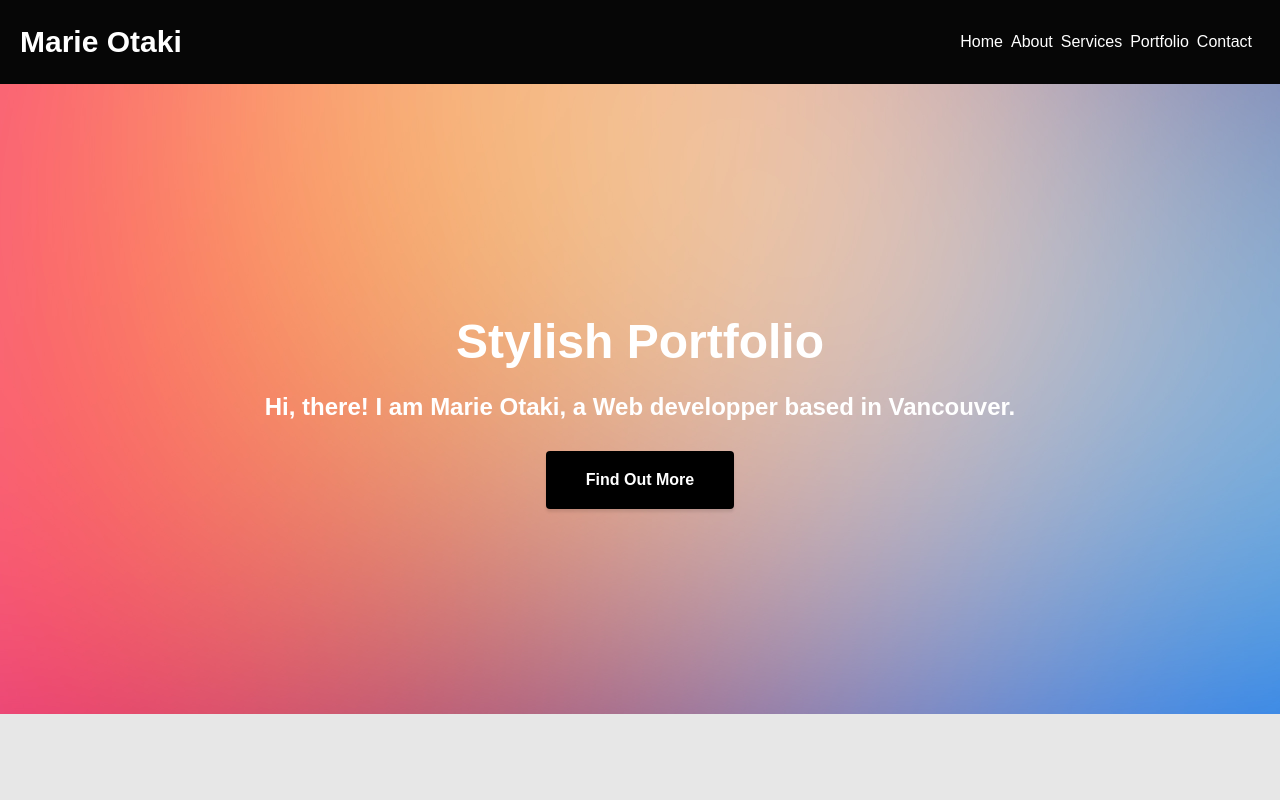
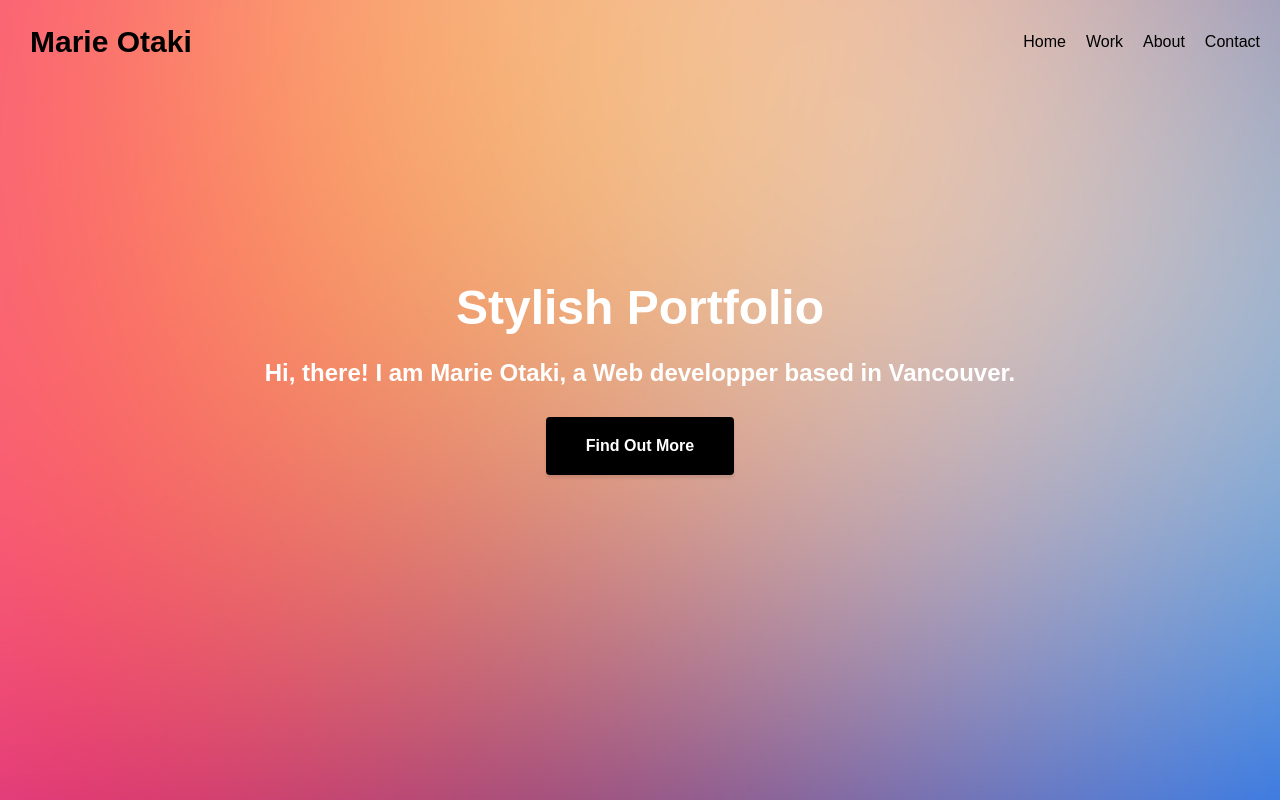
Before and after one commit to marieooq/react_portfolio, a React (Create React App) app: page / in a window 1280 px wide. Shown: the top 800 px of the page. Built offline with nearby package versions, Linux system fonts and the light colour scheme.

Commit message:
modified header and navigation

```diff
--- a/src/Header.css
+++ b/src/Header.css
@@ -1,7 +1,7 @@
 header{
     margin: 0 auto;
     text-align: center;
-    padding-top: 230px;
+    padding-top: 280px;
 }
 header h1{
     margin: 0;
--- a/src/Header.js
+++ b/src/Header.js
@@ -4,7 +4,7 @@ import './Header.css';
 
 const myStyles = {
   backgroundImage : `url(${Background})`,
-  height: '50vh',
+  height: '100vh',
   backgroundSize: 'cover'
 }
 
--- a/src/Navigation.css
+++ b/src/Navigation.css
@@ -1,28 +1,29 @@
 nav{
+    background-color: transparent;
     display: flex;
     justify-content: space-between;
-    background-color: #060606;
-    /* background-color: #1d809f; */
-    align-items: center;
-    padding-right: 20px;
-    padding-left: 20px;
+    position: fixed;
+    width: 100%;
 }
 
 .logo{
     font-size: 30px;
-    color: #fff;
+    color: #000;
+    margin-left: 30px;
 }
 
 nav ul{
+    display: flex;
+    align-items: center;
     list-style: none;
 }
 
 nav ul li{
     display: inline-block;
-    margin-right: 8px;
+    margin-right: 20px;
 }
 
 nav ul li a{
     text-decoration: none;
-    color: #fff;
+    color: #000;
 }
--- a/src/Navigation.js
+++ b/src/Navigation.js
@@ -4,7 +4,7 @@ import './Navigation.css';
 
 class Navigation extends React.Component{
   render() {
-    const sections = ['Home', 'About', 'Services', 'Portfolio', 'Contact'];
+    const sections = ['Home', 'Work', 'About', 'Contact'];
     const navLinks = sections.map(section => {
       return (
         <li><a href={'#'+section}>{section}</a></li>
```
